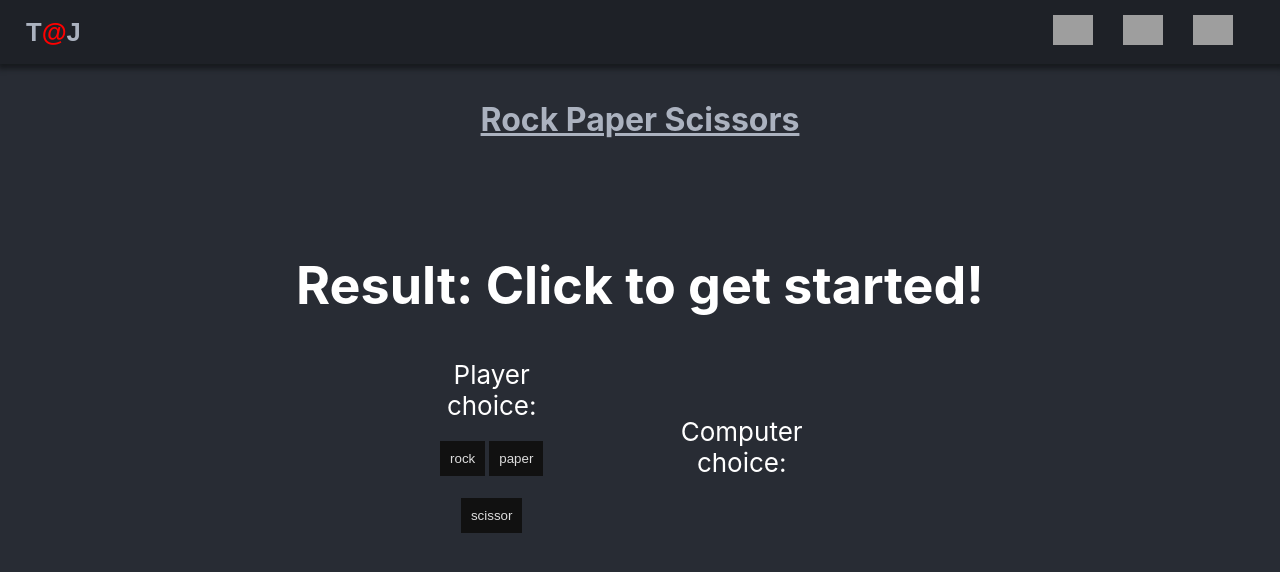
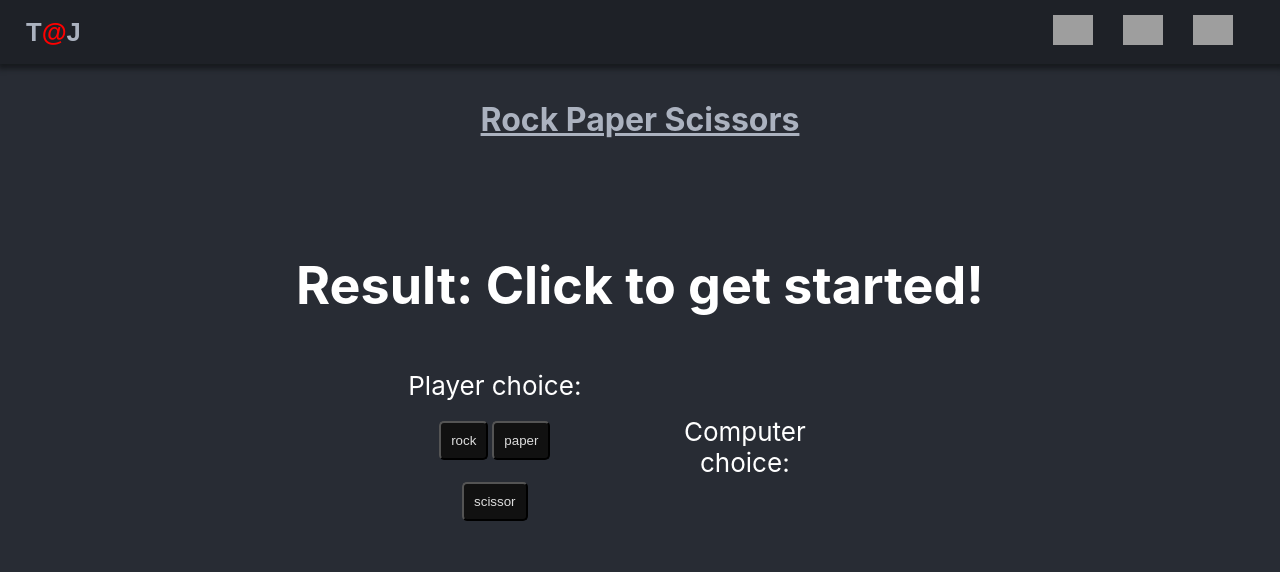
Before and after one commit to tamton-aquib/tamton-aquib.github.io, a React (Vite) app: page / in a window 1280 px wide. Shown: the top 572 px of the page. Built offline with nearby package versions, Linux system fonts and the light colour scheme; grey boxes are pictures that could not be loaded.

Commit message:
updated some button styles

```diff
--- a/src/components/RPS.css
+++ b/src/components/RPS.css
@@ -48,5 +48,5 @@
 	margin-top: 20px;
 	background-color: #111111;
 	color: #dddddd;
-	border: none;
+	border-radius: 5px;
 }
```
Also changed, not shown: 3 other files (tests, documents, lock files or other folders).
